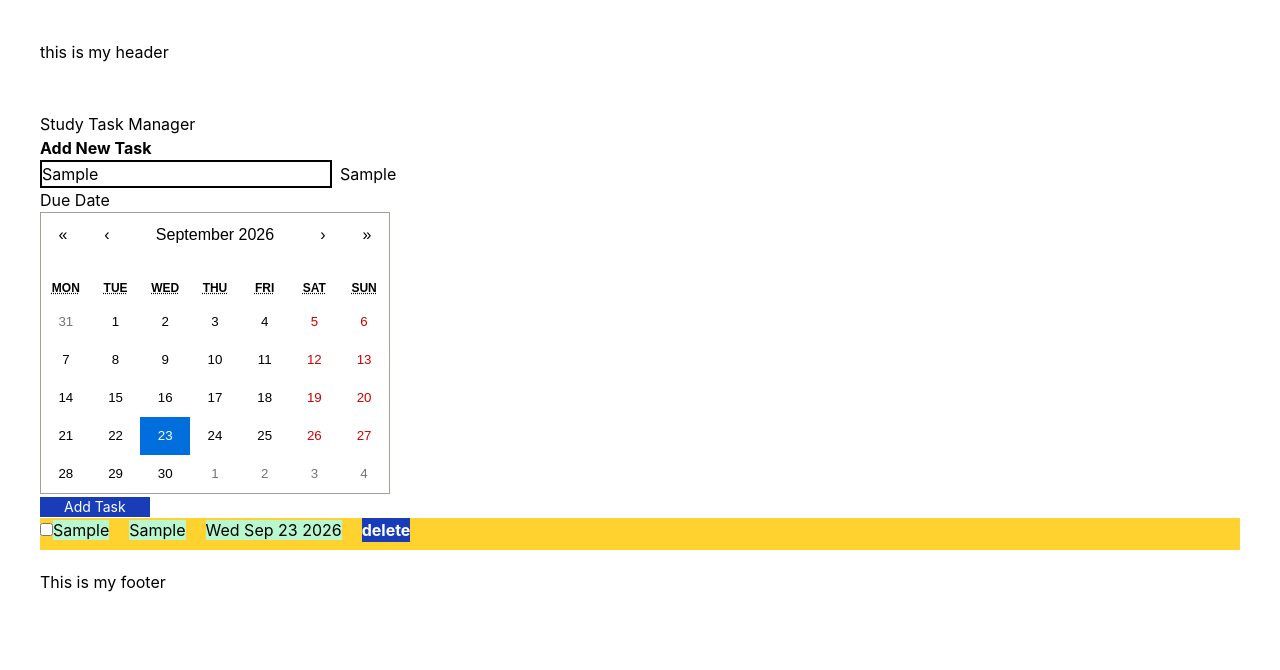
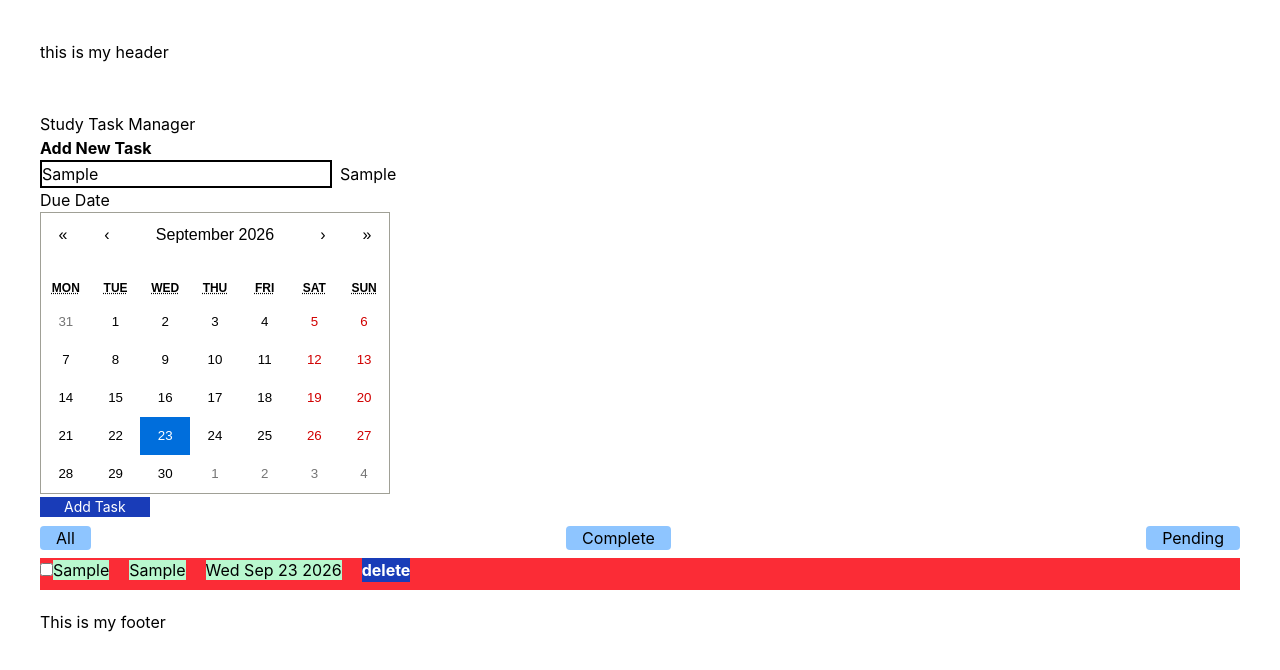
Before and after one commit to sudhir45raj-del/StudyTaskManager, a React (Vite) app: page / in a window 1280 px wide. Both pictures are taken after typing "Sample", "Sample" into the empty fields and a click on the button "Add Task". Shown: the top 670 px of the page. Built offline with nearby package versions, Linux system fonts and the light colour scheme.

Commit message:
filter-to-task

```diff
--- a/src/pages/Home.jsx
+++ b/src/pages/Home.jsx
@@ -1,62 +1,89 @@
-import React, { useState } from "react";
+import React, { useEffect, useState } from "react";
 import Calendar from 'react-calendar';
 import 'react-calendar/dist/Calendar.css';
-function Home(){
-    const [calendars,setCalendars] = useState(new Date())
+function Home() {
+    const [calendars, setCalendars] = useState(new Date())
     const [inputs, setinputs] = useState("")
     const [input, setinput] = useState("")
     const [task, setTask] = useState([])
-    function addTask(){
-        if(inputs.trim() === "" || input.trim() === "") return;
+    const [filter, setFilter] = useState("all");
+    useEffect(()=>{
+       const ts = localStorage.setItem("items",JSON.stringify(task))
+    },[task])
+    // console.log({ts}.getItem("items"))
+    function addTask() {
+        if (inputs.trim() === "" || input.trim() === "") return;
         const newTask = {
-            id:Date.now(),
-            title:inputs,
-            subject:input,
-            duedate:calendars.toDateString(),
+            id: Date.now(),
+            title: inputs,
+            subject: input,
+            duedate: calendars.toDateString(),
             checks: false
         };
-        setTask([...task,newTask])
+        setTask([...task, newTask])
     };
-    function deletetsk(id){
-        setTask(task.filter((item)=> item.id !== id));
+    function deletetsk(id) {
+        setTask(task.filter((item) => item.id !== id));
         console.log("working")
     }
-    function handlecheck(id){
-            setTask(task.map((item)=>{
-                    if(item.id === id){
-                        return {...item, checks: !item.checks}
+    function handlecheck(id) {
+        setTask(task.map((item) => {
+            if (item.id === id) {
+                return { ...item, checks: !item.checks }
             }
             return item
         }))
     }
-    return(
+    const filteredTask =
+        task.filter((item) => {
+            if (filter === "all") {
+                return (
+                    item)
+            }
+            if (filter === "completed") {
+                return (
+                    item.checks === true)
+            }
+            if (filter === "pending") {
+                return (
+                    item.checks === false)
+            }
+        })
+
+    return (
         <div className="mt-12 mb-5">
             <h1>Study Task Manager</h1>
             <h2 className="font-bold" >Add New Task</h2>
             <div>
-            <input id="ts" className="border-2 pr-10" type="text"placeholder="Write Your Task" onChange={(e)=>setinputs(e.target.value)} ></input>
-            <input id="sb" className=" ml-2" type="text" placeholder="Subject" onChange={(e)=>setinput(e.target.value)} ></input>
+                <input id="ts" className="border-2 pr-10" type="text" placeholder="Write Your Task" onChange={(e) => setinputs(e.target.value)} ></input>
+                <input id="sb" className=" ml-2" type="text" placeholder="Subject" onChange={(e) => setinput(e.target.value)} ></input>
                 <span>
                     <h3>Due Date</h3>
-                <Calendar value={calendars} onChange={setCalendars}/>
+                    <Calendar value={calendars} onChange={setCalendars} />
                 </span>
                 <button className="bg-blue-800 text-white text-sm px-6 " onClick={addTask}>Add Task</button>
                 <div>
-                {task.map((item)=>{
-                    return(
-                        <ul key={item.id}>
-                        <li  className="bg-amber-300">
-                            <input type="checkbox" checked={item.checks} onChange={()=>handlecheck(item.id)}></input>
-                                <span className={`bg-green-200 ${item.checks ?  "line-through text-gray-500": ""}`}>
+                    <div className="flex justify-between mt-2 mb-2">
+                        <button className="bg-blue-300 cursor-pointer px-4 rounded-sm" onClick={() => setFilter("all")}>All</button>
+                        <button className="bg-blue-300 cursor-pointer px-4 rounded-sm" onClick={() => setFilter("completed")}>Complete</button>
+                        <button className="bg-blue-300 cursor-pointer px-4 rounded-sm" onClick={() => setFilter("pending")}>Pending</button>
+                    </div>
+                    <div>
+                        {filteredTask.map((item) => {
+                            return (
+                                <ul>
+                                    <li className="bg-red-500">
+                                        <input className="cursor-pointer" type="checkbox" checked={item.checks} onChange={() => handlecheck(item.id)}></input>
+                                        <span className={`bg-green-200 ${item.checks ? "line-through text-gray-500" : ""}`}>
                                             {item.title}
                                         </span>
-                                    <span className={`bg-green-200 ml-5 ${item.checks ? "line-through text-gray-500": ""}`}>
+                                        <span className={`bg-green-200 ml-5 ${item.checks ? "line-through text-gray-500" : ""}`}>
                                             {item.subject}
                                         </span>
-                                    <span className= {`bg-green-200 ml-5 ${item.checks ? "line-through text-gray-500": ""}`}>
+                                        <span className={`bg-green-200 ml-5 ${item.checks ? "line-through text-gray-500" : ""}`}>
                                             {item.duedate}
                                         </span>
-                                    <button  className="bg-blue-800 ml-5 mb-2 text-white font-bold" onClick={() =>deletetsk(item.id)}>delete</button>
+                                        <button className="bg-blue-800 ml-5 mb-2 text-white font-bold" onClick={() => deletetsk(item.id)}>delete</button>
                                     </li>
                                 </ul>
                             )
@@ -64,6 +91,7 @@ function Home(){
                     </div>
                 </div>
             </div>
+        </div>
     )
 }
 export default Home;
```
Lines whose indentation alone changed are shown as unchanged.
